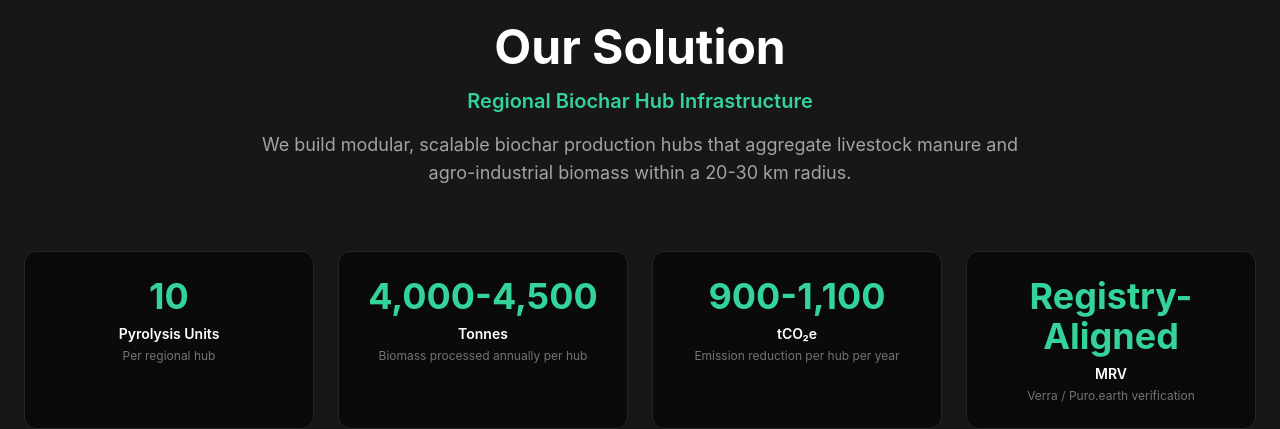
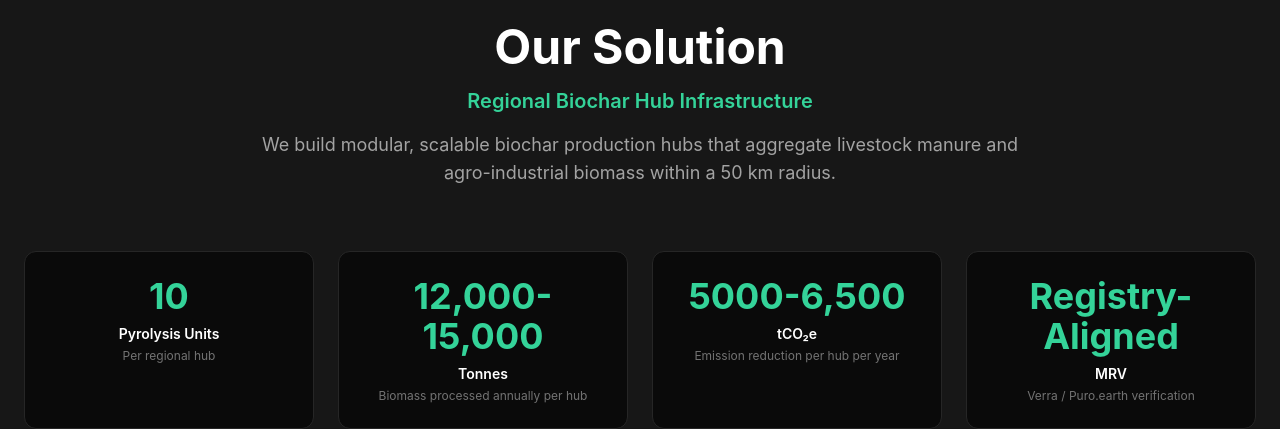
Before and after one commit to yashshukla27/gologaiaa, a React (Create React App) app: page / in a window 1280 px wide. Shown: the part 2144-2573 px from the top of the page. Built offline with nearby package versions, Linux system fonts and the light colour scheme.

Commit message:
Update mock.js

```diff
--- a/src/mock.js
+++ b/src/mock.js
@@ -39,7 +39,7 @@ export const mockData = {
   solution: {
     title: "Our Solution",
     subtitle: "Regional Biochar Hub Infrastructure",
-    description: "We build modular, scalable biochar production hubs that aggregate livestock manure and agro-industrial biomass within a 20-30 km radius.",
+    description: "We build modular, scalable biochar production hubs that aggregate livestock manure and agro-industrial biomass within a 50 km radius.",
     features: [
       {
         metric: "10",
@@ -47,12 +47,12 @@ export const mockData = {
         description: "Per regional hub"
       },
       {
-        metric: "4,000-4,500",
+        metric: "12,000-15,000",
         unit: "Tonnes",
         description: "Biomass processed annually per hub"
       },
       {
-        metric: "900-1,100",
+        metric: "5000-6,500",
         unit: "tCO₂e",
         description: "Emission reduction per hub per year"
       },
```
